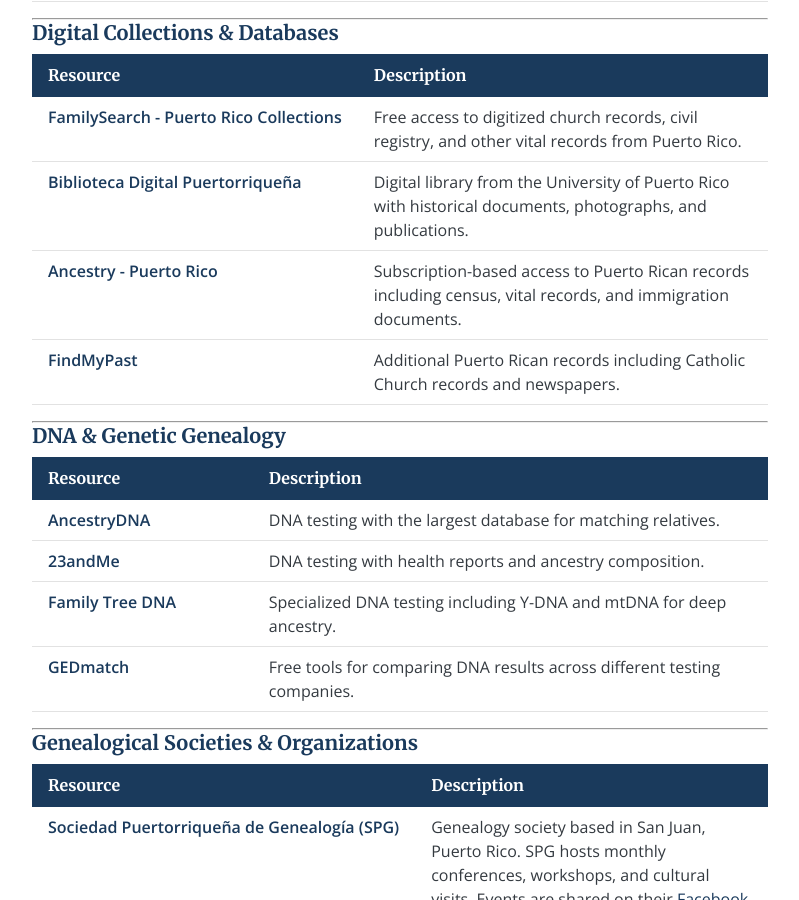
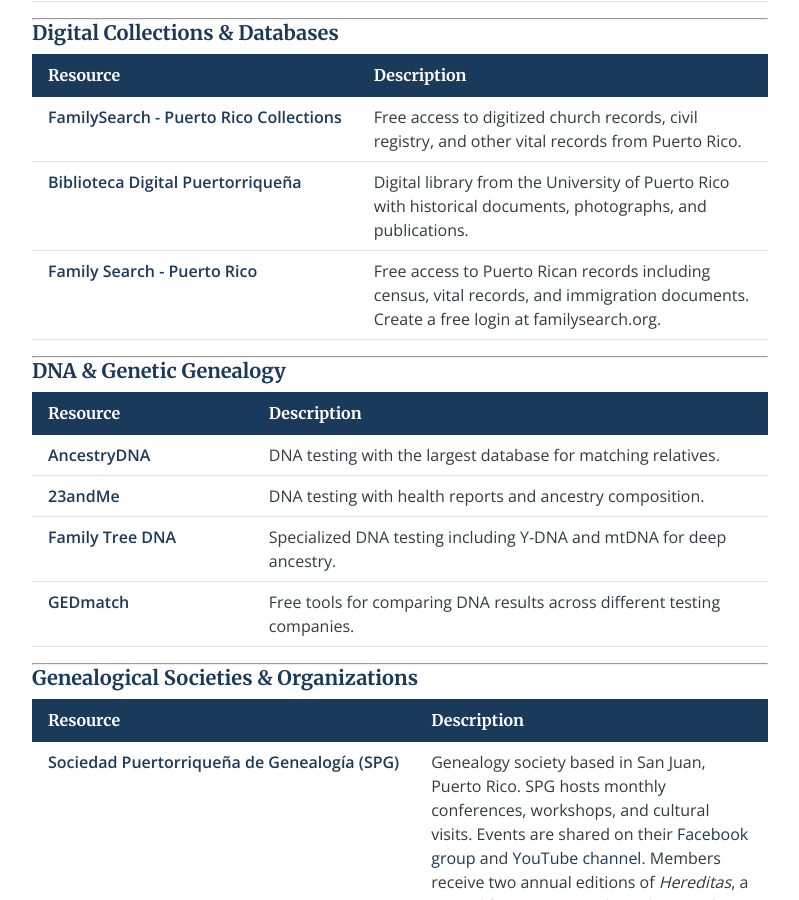
Before and after one commit to SylviaVargas/puertoricangenealogygroup, a Jekyll site: the page built from resources.md, in a window 1280 px wide and 900 px high, scrolled down 768 px. Shown: the whole window, without its empty margins (240-1039 px from the left). Built offline with Jekyll 4.4.1, drawn with Linux system fonts in a browser that asks for light colours.

Commit message:
Minor edits to resources.

```diff
--- a/resources.md
+++ b/resources.md
@@ -29,8 +29,7 @@
 |----------|-------------|
 | <a href="https://www.familysearch.org/search/collection/location/1927073" target="_blank" rel="noopener">FamilySearch - Puerto Rico Collections</a> | Free access to digitized church records, civil registry, and other vital records from Puerto Rico. |
 | <a href="https://www.upr.edu/biblioteca-rrp/" target="_blank" rel="noopener">Biblioteca Digital Puertorriqueña</a> | Digital library from the University of Puerto Rico with historical documents, photographs, and publications. |
-| <a href="https://www.familysearch.org/en/wiki/Puerto_Rico_Genealogy" target="_blank" rel="noopener">Ancestry - Puerto Rico</a> | Subscription-based access to Puerto Rican records including census, vital records, and immigration documents. |
-| <a href="https://www.findmypast.com/" target="_blank" rel="noopener">FindMyPast</a> | Additional Puerto Rican records including Catholic Church records and newspapers. |
+| <a href="https://www.familysearch.org/en/wiki/Puerto_Rico_Genealogy" target="_blank" rel="noopener">Family Search - Puerto Rico</a> | Free access to Puerto Rican records including census, vital records, and immigration documents. Create a free login at familysearch.org.|
 
 ---
 
```
Also changed, not shown: es/recursos.md (+1 -2 lines).
